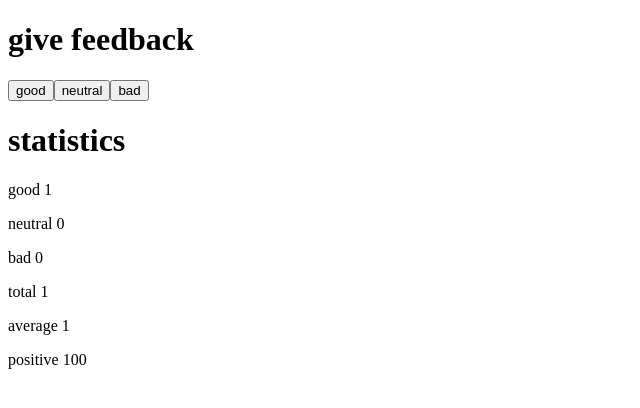
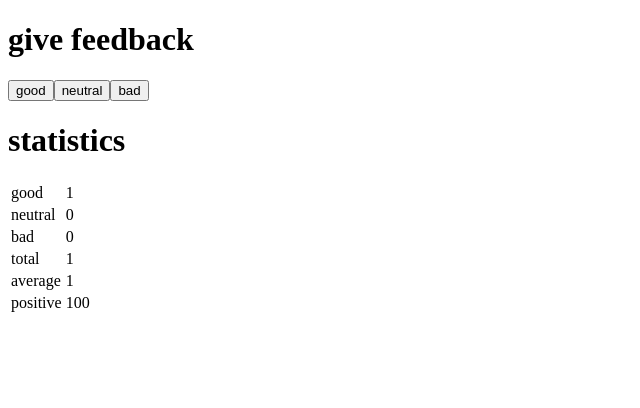
Before and after one commit to Sahil-Raj75/full-stack-UoH, a React (Vite) app in the folder part1/unicafe/: page / in a window 1280 px wide. Both pictures are taken after a click on the button "good". Shown: the top 408 px of the page, without its empty margins (0-640 px from the left). Built offline with nearby package versions, Linux system fonts and the light colour scheme.

Commit message:
completed unicafe step 6

```diff
--- a/part1/unicafe/src/App.jsx
+++ b/part1/unicafe/src/App.jsx
@@ -5,67 +5,54 @@ const Button = (props)=>{
     <>
       <button onClick={props.handleClick}>{props.text}</button>
     </>
+
   )
 }
 
-const StatisticLine = (props)=>{
+const StatisticLine = (props) => (
+  <tr>
+    <td>{props.text}</td>
+    <td>{props.value}</td>
+  </tr>
+);
 
-  return(<>
-    <p>{props.text} {props.value}</p>
-  </>)
-
-}
-
-const Stats = (props)=>{
-  if(props.total===0){
-    return(
+const Stats = (props) => {
+  if (props.total === 0) {
+    return (
       <div>
         No feedback given
       </div>
-    )
-  }else{
-    return(
-      <>
-        <StatisticLine text={"good"} value={props.good}/>
-        <StatisticLine text={"neutral"} value={props.neutral}/>
-        <StatisticLine text={"bad"} value={props.bad}/>
-        <StatisticLine text={"total"} value={props.good + props.bad + props.neutral}/>
-        <Average net={props.net} total={props.total}/>
-        <Percentage total={props.total} sub={props.good}/>
-      </>
-    )
+    );
+  } else {
+    return (
+      <table>
+        <tbody>
+          <StatisticLine text="good" value={props.good} />
+          <StatisticLine text="neutral" value={props.neutral} />
+          <StatisticLine text="bad" value={props.bad} />
+          <StatisticLine text="total" value={props.good + props.bad + props.neutral} />
+          <Average net={props.net} total={props.total} />
+          <Percentage total={props.total} sub={props.good} />
+        </tbody>
+      </table>
+    );
   }
-}
+};
 
-const Average = (props)=>{
-  if(props.total === 0){
-    return(<>
-      <p>average {0}</p>
-    </>)
-  }else{
-    return(
-      <>
-        <p>average {props.net/props.total}</p>
-      </>
-    )
-  }
-}
+const Average = (props) => (
+  <tr>
+    <td>average</td>
+    <td>{props.total === 0 ? 0 : props.net / props.total}</td>
+  </tr>
+);
 
-const Percentage = (props)=>{
-  if(props.total === 0){
-    return(
-      <div>
-        positive {0}
-      </div>
-    )
-  }else{
-    return(
-      <div>
-        positive {(props.sub/props.total)*100}
-      </div>
-    )
-  }
-}
+const Percentage = (props) => (
+  <tr>
+    <td>positive</td>
+    <td>{props.total === 0 ? 0 : (props.sub / props.total) * 100}</td>
+  </tr>
+);
+
 
 const App = ()=>{
   const [good, setGood] = useState(0);
```
Also changed, not shown: 1 other file (tests, documents, lock files or other folders).
